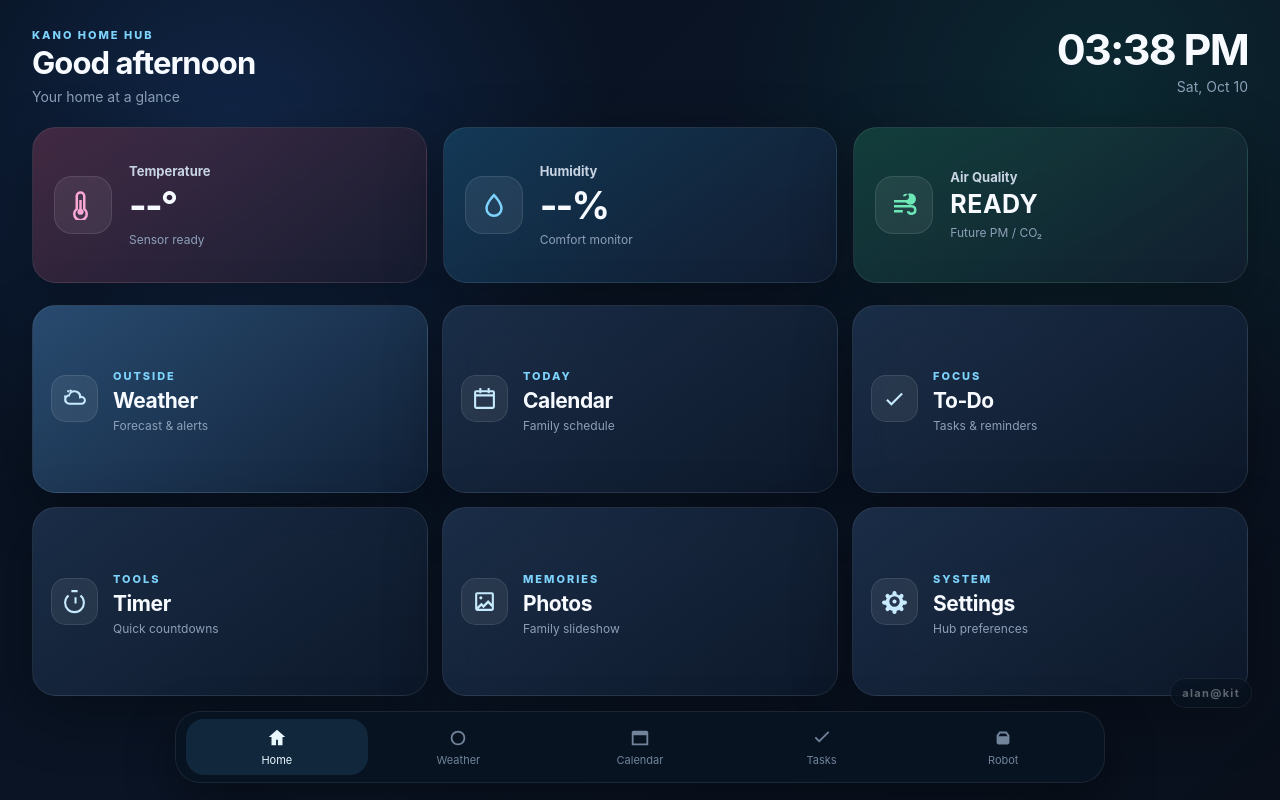
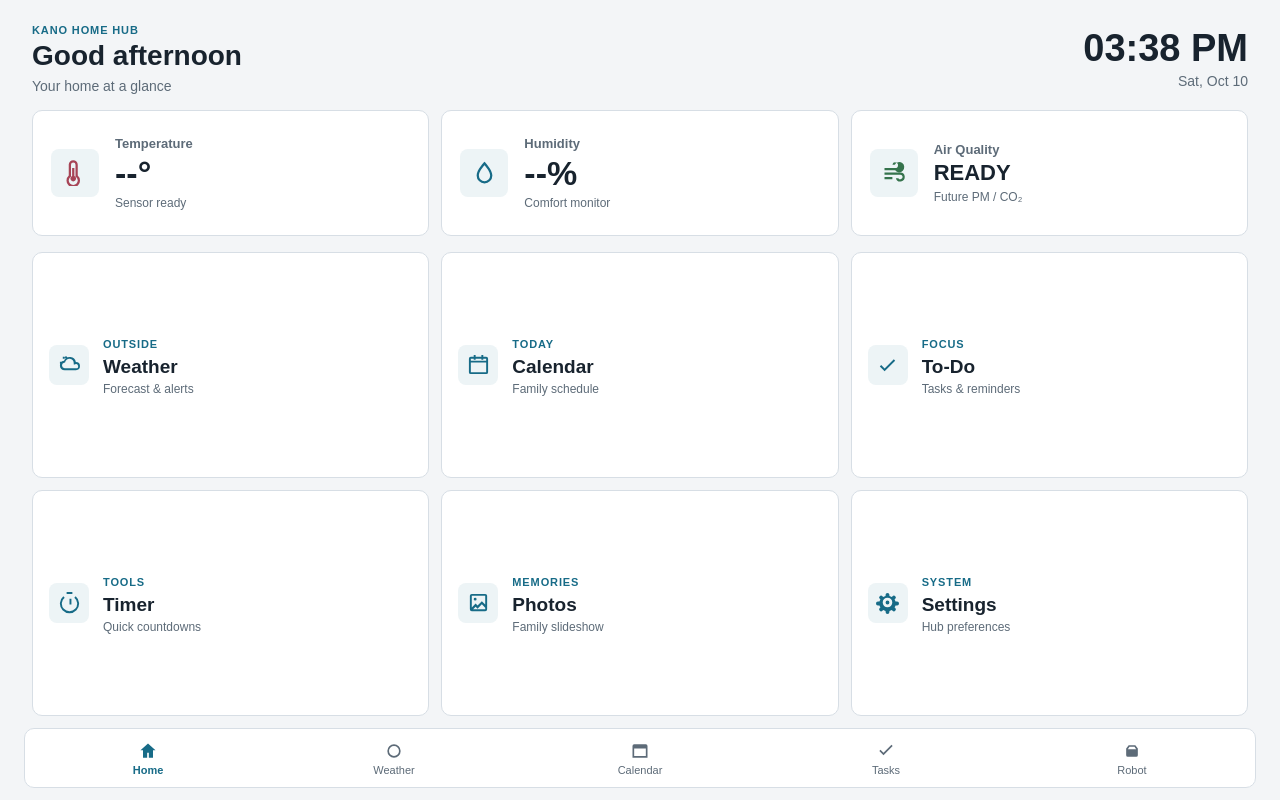
Before and after one commit to alanmathew/kano-home-hub, a Flask app: page / in a window 1280 px wide. Run offline with Flask 3, Linux system fonts and the light colour scheme.

Commit message:
Updated the dashbaord with simple colorschemes and added a deployment steps

```diff
--- a/static/css/dashboard.css
+++ b/static/css/dashboard.css
@@ -1,29 +1,25 @@
 :root {
-    --bg: #07111f;
-    --panel: rgba(17, 31, 52, 0.78);
-    --panel-strong: rgba(24, 42, 68, 0.92);
-    --stroke: rgba(255, 255, 255, 0.08);
-    --text: #f7fbff;
-    --muted: #8da0b8;
-    --accent: #7dd3fc;
-    --success: #6ee7b7;
-    --warning: #fbbf24;
-    --shadow: 0 18px 60px rgba(0, 0, 0, 0.32);
+    --background: #f3f5f7;
+    --surface: #ffffff;
+    --border: #d7dee5;
+    --text: #18232e;
+    --muted: #5d6b78;
+    --accent: #176b87;
 }
 
-* { box-sizing: border-box; }
+* {
+    box-sizing: border-box;
+}
 
-html, body {
-    margin: 0;
+html,
+body {
     width: 100%;
     height: 100%;
-    background:
-        radial-gradient(circle at 18% 18%, rgba(59, 130, 246, 0.18), transparent 31%),
-        radial-gradient(circle at 86% 12%, rgba(16, 185, 129, 0.12), transparent 29%),
-        linear-gradient(135deg, #07111f 0%, #0b1526 55%, #09101c 100%);
+    margin: 0;
+    overflow: hidden;
+    background: var(--background);
     color: var(--text);
-    font-family: Inter, ui-sans-serif, -apple-system, BlinkMacSystemFont, "Segoe UI", sans-serif;
-    overflow: hidden;
+    font-family: Arial, Helvetica, sans-serif;
 }
 
 button {
@@ -33,37 +29,36 @@ button {
 }
 
 .app-shell {
+    display: flex;
     height: 100vh;
-    min-height: 700px;
-    padding: 28px 32px 104px;
-    display: flex;
+    min-height: 0;
     flex-direction: column;
-    gap: 22px;
+    gap: 16px;
+    padding: 24px 32px 84px;
 }
 
 .topbar {
     display: flex;
-    align-items: flex-start;
+    align-items: center;
     justify-content: space-between;
 }
 
 .eyebrow,
 .feature-kicker {
+    color: var(--accent);
     font-size: 11px;
-    letter-spacing: 0.18em;
-    font-weight: 800;
-    color: var(--accent);
+    font-weight: 700;
+    letter-spacing: 0.08em;
 }
 
 h1 {
     margin: 5px 0 0;
-    font-size: 31px;
-    line-height: 1.05;
-    letter-spacing: -0.03em;
+    font-size: 28px;
+    line-height: 1.1;
 }
 
 .subtitle {
-    margin: 8px 0 0;
+    margin: 6px 0 0;
     color: var(--muted);
     font-size: 14px;
 }
@@ -73,334 +68,390 @@ h1 {
 }
 
 .clock {
-    font-size: 43px;
+    font-size: 38px;
+    font-weight: 700;
     line-height: 1;
-    font-weight: 750;
-    letter-spacing: -0.04em;
+    font-variant-numeric: tabular-nums;
 }
 
 .date {
-    margin-top: 7px;
+    margin-top: 6px;
     color: var(--muted);
     font-size: 14px;
 }
 
 .status-grid {
     display: grid;
-    grid-template-columns: repeat(3, 1fr);
-    gap: 16px;
+    grid-template-columns: repeat(3, minmax(0, 1fr));
+    gap: 12px;
 }
 
 .metric-card,
 .feature-card {
-    border: 1px solid var(--stroke);
-    background: linear-gradient(145deg, rgba(29, 48, 75, 0.9), rgba(13, 25, 43, 0.88));
-    box-shadow: var(--shadow);
-    backdrop-filter: blur(18px);
-    border-radius: 24px;
+    min-width: 0;
+    border: 1px solid var(--border);
+    border-radius: 10px;
+    background: var(--surface);
     cursor: pointer;
-    transition: transform 120ms ease, border-color 120ms ease, background 120ms ease;
+    text-align: left;
 }
 
 .metric-card:active,
 .feature-card:active,
 .nav-item:active {
-    transform: scale(0.97);
+    background: #e8eef2;
+}
+
+.metric-card:focus-visible,
+.feature-card:focus-visible,
+.nav-item:focus-visible {
+    outline: 3px solid var(--accent);
+    outline-offset: 2px;
 }
 
 .metric-card {
-    min-height: 156px;
-    padding: 21px;
-    text-align: left;
     display: flex;
-    gap: 17px;
+    min-height: 126px;
     align-items: center;
-}
-
-.temperature-card {
-    background: linear-gradient(145deg, rgba(86, 47, 72, 0.72), rgba(23, 29, 49, 0.92));
-}
-
-.humidity-card {
-    background: linear-gradient(145deg, rgba(22, 67, 99, 0.76), rgba(18, 29, 50, 0.92));
-}
-
-.air-card {
-    background: linear-gradient(145deg, rgba(22, 75, 67, 0.72), rgba(18, 30, 47, 0.92));
+    gap: 16px;
+    padding: 18px;
 }
 
 .icon-badge,
 .feature-icon {
     display: grid;
+    flex: 0 0 auto;
     place-items: center;
-    flex: 0 0 auto;
-    border: 1px solid rgba(255, 255, 255, 0.1);
-    background: rgba(255, 255, 255, 0.07);
+    color: var(--accent);
 }
 
 .icon-badge {
-    width: 58px;
-    height: 58px;
-    border-radius: 18px;
+    width: 48px;
+    height: 48px;
+    border-radius: 8px;
+    background: #edf4f6;
 }
 
 .icon-badge svg {
-    width: 30px;
-    height: 30px;
+    width: 27px;
+    height: 27px;
     fill: currentColor;
 }
 
-.icon-temperature { color: #f9a8d4; }
-.icon-humidity { color: #7dd3fc; }
-.icon-air { color: #6ee7b7; }
+.icon-temperature {
+    color: #a74456;
+}
+
+.icon-humidity {
+    color: #176b87;
+}
+
+.icon-air {
+    color: #35734c;
+}
 
 .metric-copy {
+    display: flex;
     min-width: 0;
-    display: flex;
     flex-direction: column;
 }
 
 .metric-label {
-    color: #c8d4e3;
+    color: var(--muted);
     font-size: 13px;
-    font-weight: 650;
+    font-weight: 700;
 }
 
 .metric-value {
-    font-size: 38px;
-    letter-spacing: -0.05em;
+    margin-top: 5px;
+    font-size: 34px;
     line-height: 1;
-    margin-top: 7px;
+    font-variant-numeric: tabular-nums;
 }
 
 .metric-value.small-value {
-    font-size: 25px;
-    letter-spacing: 0.02em;
+    font-size: 22px;
 }
 
 .metric-state {
-    margin-top: 8px;
+    margin-top: 6px;
     color: var(--muted);
     font-size: 12px;
 }
 
 .feature-grid {
     display: grid;
-    grid-template-columns: repeat(3, 1fr);
-    gap: 14px;
+    min-height: 0;
     flex: 1;
+    grid-template-columns: repeat(3, minmax(0, 1fr));
+    grid-template-rows: repeat(2, minmax(0, 1fr));
+    gap: 12px;
 }
 
 .feature-card {
-    min-height: 118px;
-    padding: 17px 18px;
-    text-align: left;
     display: flex;
+    min-height: 0;
     align-items: center;
-    gap: 15px;
+    gap: 14px;
+    padding: 14px 16px;
 }
 
 .feature-card strong {
     display: block;
     margin-top: 4px;
-    font-size: 21px;
-    letter-spacing: -0.02em;
+    font-size: 19px;
 }
 
 .feature-detail {
     display: block;
-    margin-top: 5px;
+    margin-top: 4px;
     color: var(--muted);
     font-size: 12px;
 }
 
 .feature-icon {
-    width: 47px;
-    height: 47px;
-    border-radius: 15px;
-    color: #c7eafe;
+    width: 40px;
+    height: 40px;
+    border-radius: 8px;
+    background: #edf4f6;
 }
 
 .feature-icon svg {
-    width: 25px;
-    height: 25px;
+    width: 23px;
+    height: 23px;
     fill: currentColor;
-}
-
-.weather-card {
-    background:
-        linear-gradient(145deg, rgba(42, 77, 114, 0.96), rgba(18, 34, 57, 0.93));
 }
 
 .bottom-nav {
     position: fixed;
-    left: 50%;
-    bottom: 17px;
-    transform: translateX(-50%);
-    width: calc(100% - 64px);
-    max-width: 930px;
-    height: 72px;
-    padding: 7px 10px;
+    right: 24px;
+    bottom: 12px;
+    left: 24px;
     display: grid;
+    height: 60px;
     grid-template-columns: repeat(5, 1fr);
-    background: rgba(9, 20, 35, 0.93);
-    border: 1px solid var(--stroke);
-    border-radius: 25px;
-    box-shadow: 0 18px 50px rgba(0, 0, 0, 0.4);
-    backdrop-filter: blur(20px);
+    border: 1px solid var(--border);
+    border-radius: 10px;
+    background: var(--surface);
 }
 
 .nav-item {
-    border: 0;
-    background: transparent;
-    color: #71849a;
-    border-radius: 18px;
     display: flex;
     flex-direction: column;
     align-items: center;
     justify-content: center;
-    gap: 4px;
+    gap: 3px;
+    border: 0;
+    border-radius: 8px;
+    background: transparent;
+    color: var(--muted);
     font-size: 11px;
 }
 
 .nav-item svg {
-    width: 22px;
-    height: 22px;
+    width: 20px;
+    height: 20px;
     fill: currentColor;
 }
 
 .nav-item.active {
-    color: #e9f8ff;
-    background: rgba(72, 170, 230, 0.13);
+    color: var(--accent);
+    font-weight: 700;
+}
+
+.signature {
+    display: none;
 }
 
 .screensaver {
     position: fixed;
+    z-index: 999;
     inset: 0;
-    z-index: 999;
-    background: #000;
+    visibility: hidden;
+    background: #000000;
     opacity: 0;
-    visibility: hidden;
-    transition: opacity 650ms ease, visibility 650ms ease;
 }
 
 .screensaver.active {
+    visibility: visible;
     opacity: 1;
-    visibility: visible;
 }
 
 .screensaver img {
     width: 100%;
     height: 100%;
+    background: #000000;
     object-fit: contain;
-    background: #000;
 }
 
 .screensaver-shade {
     position: absolute;
     inset: 0;
-    background: linear-gradient(to bottom, rgba(0,0,0,.12), transparent 42%, rgba(0,0,0,.38));
+    background: linear-gradient(to bottom, transparent 55%, rgba(0, 0, 0, 0.35));
     pointer-events: none;
 }
 
 .screensaver-clock {
     position: absolute;
-    top: 30px;
-    right: 34px;
+    top: 24px;
+    right: 28px;
+    color: #ffffff;
     text-align: right;
-    text-shadow: 0 2px 16px rgba(0,0,0,.7);
+    text-shadow: 0 1px 4px #000000;
 }
 
 .screensaver-clock div:first-child {
-    font-size: 38px;
-    font-weight: 750;
+    font-size: 34px;
+    font-weight: 700;
 }
 
 .screensaver-clock div:last-child {
-    margin-top: 5px;
+    margin-top: 4px;
     font-size: 14px;
 }
 
 .screensaver-hint {
     position: absolute;
+    bottom: 18px;
     left: 50%;
-    bottom: 24px;
+    padding: 8px 12px;
     transform: translateX(-50%);
-    padding: 10px 15px;
-    border-radius: 999px;
-    background: rgba(0, 0, 0, 0.45);
-    color: rgba(255,255,255,.82);
+    border-radius: 6px;
+    background: rgba(0, 0, 0, 0.6);
+    color: #ffffff;
     font-size: 12px;
+    white-space: nowrap;
 }
 
-@media (max-width: 900px) {
+@media (max-height: 600px) {
     .app-shell {
-        padding: 22px 22px 96px;
-        gap: 15px;
+        gap: 10px;
+        padding: 14px 20px 64px;
+    }
+
+    h1 {
+        font-size: 23px;
+    }
+
+    .subtitle {
+        margin-top: 3px;
+        font-size: 12px;
+    }
+
+    .clock {
+        font-size: 30px;
+    }
+
+    .date {
+        margin-top: 3px;
+        font-size: 12px;
+    }
+
+    .status-grid,
+    .feature-grid {
+        gap: 8px;
     }
 
     .metric-card {
-        min-height: 136px;
-        padding: 16px;
+        min-height: 88px;
+        gap: 10px;
+        padding: 10px;
     }
 
     .icon-badge {
-        width: 50px;
-        height: 50px;
+        width: 38px;
+        height: 38px;
+    }
+
+    .icon-badge svg {
+        width: 22px;
+        height: 22px;
     }
 
     .metric-value {
-        font-size: 32px;
+        font-size: 27px;
+    }
+
+    .metric-value.small-value {
+        font-size: 18px;
+    }
+
+    .metric-state {
+        margin-top: 3px;
+        font-size: 11px;
     }
 
     .feature-card {
-        min-height: 105px;
+        gap: 10px;
+        padding: 9px 11px;
+    }
+
+    .feature-icon {
+        width: 32px;
+        height: 32px;
+    }
+
+    .feature-icon svg {
+        width: 19px;
+        height: 19px;
+    }
+
+    .feature-card strong {
+        font-size: 16px;
+    }
+
+    .feature-detail {
+        margin-top: 2px;
+        font-size: 11px;
     }
 
     .bottom-nav {
-        width: calc(100% - 40px);
+        right: 16px;
+        bottom: 8px;
+        left: 16px;
+        height: 48px;
+    }
+
+    .nav-item {
+        flex-direction: row;
+        gap: 6px;
+        font-size: 12px;
+    }
+
+    .nav-item svg {
+        width: 18px;
+        height: 18px;
     }
 }
 
-@media (max-height: 720px) {
+@media (max-width: 600px) {
     .app-shell {
-        padding-top: 18px;
-        gap: 12px;
+        padding-right: 12px;
+        padding-left: 12px;
     }
 
-    .metric-card {
-        min-height: 120px;
+    .status-grid,
+    .feature-grid {
+        grid-template-columns: repeat(2, minmax(0, 1fr));
+    }
+
+    .feature-grid {
+        overflow-y: auto;
+        grid-template-rows: auto;
     }
 
     .feature-card {
-        min-height: 94px;
+        min-height: 82px;
     }
 
-    .clock {
-        font-size: 36px;
+    .bottom-nav {
+        right: 8px;
+        left: 8px;
+    }
+
+    .nav-item {
+        flex-direction: column;
+        gap: 2px;
+        font-size: 10px;
     }
 }
-
-.signature {
-    position: fixed;
-    right: 28px;
-    bottom: 92px;
-
-    padding: 7px 11px;
-
-    border: 1px solid rgba(255, 255, 255, 0.07);
-    border-radius: 999px;
-
-    background: rgba(7, 17, 31, 0.5);
-
-    color: rgba(255, 255, 255, 0.35);
-
-    font-size: 11px;
-    font-weight: 700;
-    letter-spacing: 0.12em;
-
-    backdrop-filter: blur(12px);
-
-    user-select: none;
-    pointer-events: none;
-}
--- a/templates/home.html
+++ b/templates/home.html
@@ -3,7 +3,7 @@
 <head>
     <meta charset="UTF-8">
     <meta name="viewport" content="width=device-width, initial-scale=1, viewport-fit=cover">
-    <meta name="theme-color" content="#07111f">
+    <meta name="theme-color" content="#f3f5f7">
     <title>Kano Home Hub</title>
     <link rel="stylesheet" href="{{ url_for('static', filename='css/dashboard.css') }}">
 </head>
```
Also changed, not shown: 1 other file.
